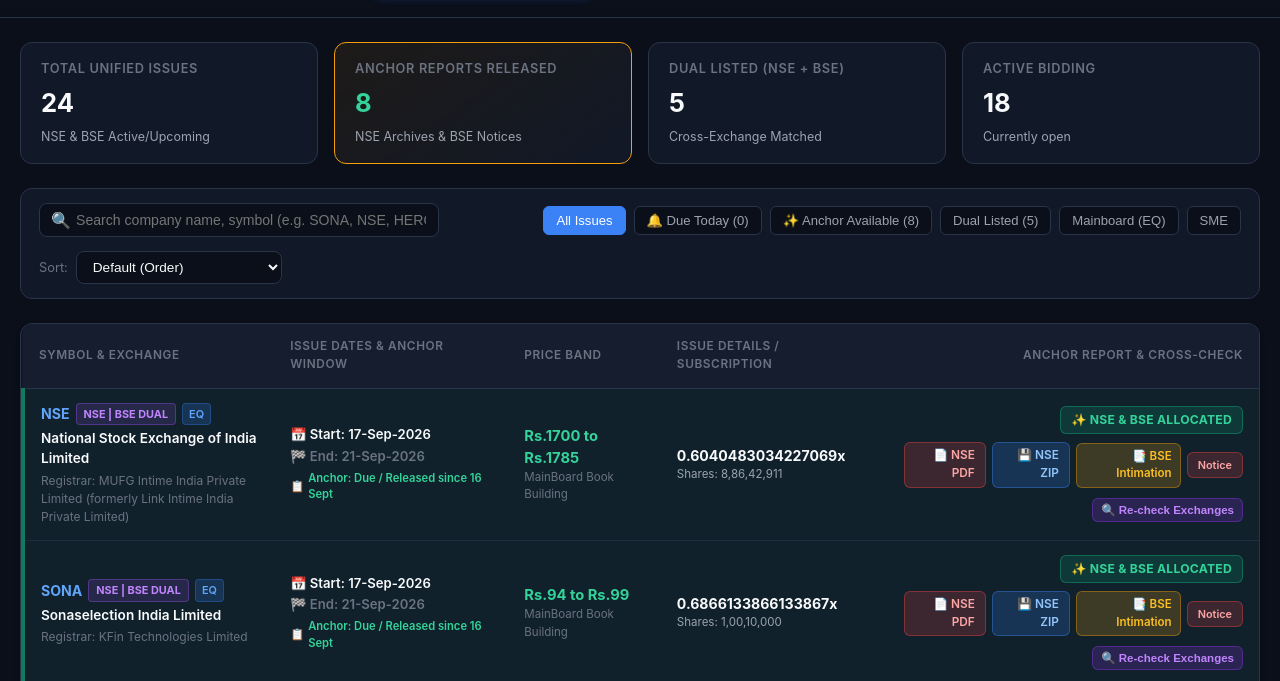
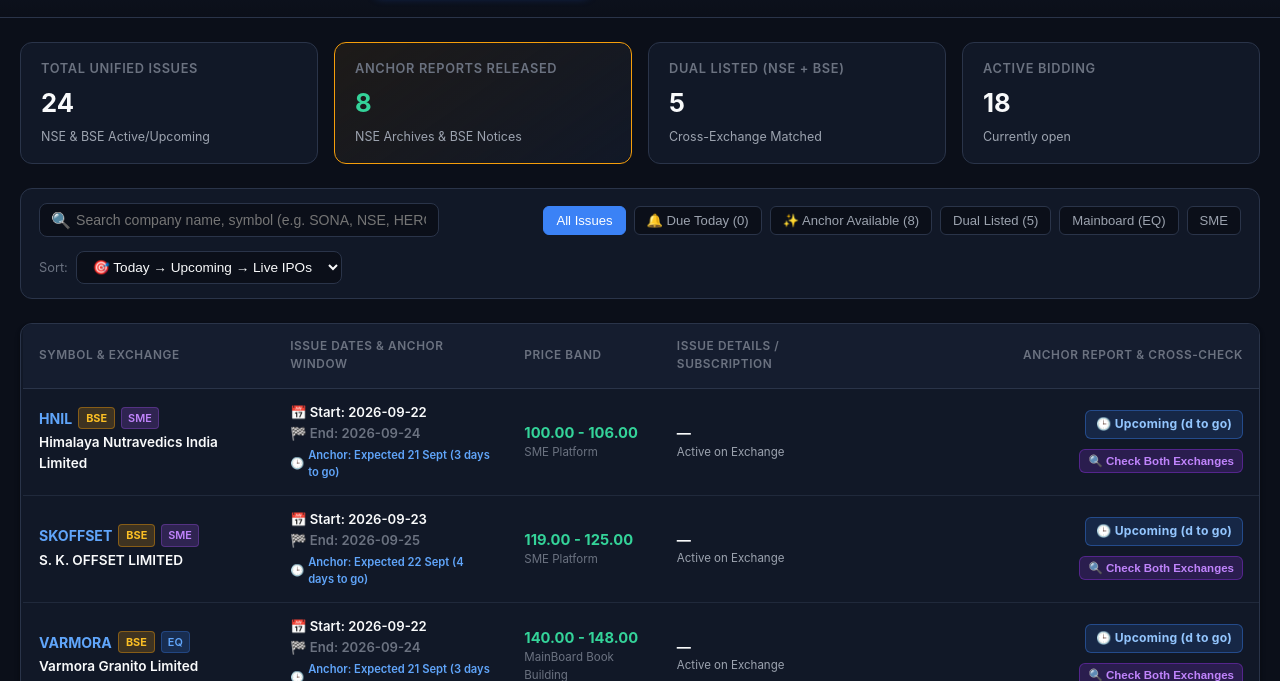
Before and after one commit to pmilan24/gmpupdatepremium, a plain HTML site: page anchor.html in a window 1280 px wide. Shown: the part 119-800 px from the top of the page. Drawn offline with Linux system fonts and the light colour scheme; no server answers.

Commit message:
feat(anchor): default sort timeline Today -> Upcoming -> Live IPOs

```diff
--- a/anchor.html
+++ b/anchor.html
@@ -123,8 +123,7 @@
       <div style="display: flex; align-items: center; gap: 8px;">
         <span style="font-size: 0.8rem; color: var(--text-muted);">Sort:</span>
         <select id="sortSelect" class="sort-select">
-          <option value="default">Default (Order)</option>
-          <option value="today-first">🔔 Due Today First</option>
+          <option value="today-timeline" selected>🎯 Today → Upcoming → Live IPOs</option>
           <option value="anchor-first">✨ Anchor Available First</option>
           <option value="symbol-asc">Symbol (A–Z)</option>
           <option value="times-desc">Subscription (High to Low)</option>
--- a/anchor.js
+++ b/anchor.js
@@ -10,7 +10,7 @@
   let ipoList = [];
   let storageState = loadStorage();
   let currentFilter = 'all';
-  let currentSort = 'default';
+  let currentSort = 'today-timeline';
   let searchQuery = '';
   let refreshIntervalSeconds = 60; // 1 min auto-refresh
   let secondsRemaining = refreshIntervalSeconds;
@@ -314,12 +314,36 @@
       );
     }
 
+    function getSortTier(item) {
+      const elig = item.anchorEligibility || {};
+      if (elig.isToday) return 1; // 1. Today list first
+      if (elig.isUpcoming) return 2; // 2. Next coming after
+      return 3; // 3. Live IPO list (active bidding / open)
+    }
+
     switch (currentSort) {
-      case 'today-first':
+      case 'today-timeline':
+      default:
         list.sort((a, b) => {
-          const aToday = (a.anchorEligibility && a.anchorEligibility.isToday) ? 1 : 0;
-          const bToday = (b.anchorEligibility && b.anchorEligibility.isToday) ? 1 : 0;
-          return bToday - aToday;
+          const tierA = getSortTier(a);
+          const tierB = getSortTier(b);
+          if (tierA !== tierB) return tierA - tierB;
+
+          // Inside upcoming tier, sort by daysToGo ascending (soonest first)
+          if (tierA === 2) {
+            const aDays = (a.anchorEligibility && a.anchorEligibility.daysToGo) || 99;
+            const bDays = (b.anchorEligibility && b.anchorEligibility.daysToGo) || 99;
+            if (aDays !== bDays) return aDays - bDays;
+          }
+
+          // Inside live tier, anchor available first
+          if (tierA === 3) {
+            const aHas = a.anchor && a.anchor.available ? 1 : 0;
+            const bHas = b.anchor && b.anchor.available ? 1 : 0;
+            if (aHas !== bHas) return bHas - aHas;
+          }
+
+          return (a.symbol || '').localeCompare(b.symbol || '');
         });
         break;
       case 'anchor-first':
@@ -334,8 +358,6 @@
         break;
       case 'times-desc':
         list.sort((a, b) => (b.noOfTime || 0) - (a.noOfTime || 0));
-        break;
-      default:
         break;
     }
 
@@ -442,8 +464,16 @@
           </div>
         `;
       } else {
-        const badgeClass = isToday ? 'anchor-badge today-pending' : 'anchor-badge pending';
-        const label = isToday ? '🔔 Due Today (Watch!)' : '⏳ Not Released';
+        let badgeClass = 'anchor-badge pending';
+        let label = '⏳ Not Released';
+        if (isToday) {
+          badgeClass = 'anchor-badge today-pending';
+          label = '🔔 Due Today (Watch!)';
+        } else if (elig.isUpcoming) {
+          badgeClass = 'anchor-badge upcoming-notice';
+          label = `🕒 Upcoming (${elig.daysToGo || ''}d to go)`;
+        }
+
         anchorHtml = `
           <div class="anchor-status-box">
             <span class="${badgeClass}">${label}</span>
--- a/fetch-bse-anchor.js
+++ b/fetch-bse-anchor.js
@@ -170,6 +170,8 @@
       eligible: true,
       isToday: true,
       isUpcoming: false,
+      diffDays: 0,
+      daysToGo: 0,
       expectedDate: expectedAnchorDate.toISOString().slice(0, 10),
       message: `Due Today (${dateFormatted})`
     };
@@ -179,6 +181,8 @@
       eligible: false,
       isToday: false,
       isUpcoming: true,
+      diffDays,
+      daysToGo,
       expectedDate: expectedAnchorDate.toISOString().slice(0, 10),
       message: `Expected ${dateFormatted} (${daysToGo} day${daysToGo > 1 ? 's' : ''} to go)`
     };
@@ -187,6 +191,8 @@
       eligible: true,
       isToday: false,
       isUpcoming: false,
+      diffDays,
+      daysToGo: 0,
       expectedDate: expectedAnchorDate.toISOString().slice(0, 10),
       message: `Due / Released since ${dateFormatted}`
     };
--- a/style.css
+++ b/style.css
@@ -1458,3 +1458,10 @@
   color: #000;
   font-weight: 700;
 }
+
+/* Upcoming Anchor Badge */
+.anchor-badge.upcoming-notice {
+  background: rgba(59, 130, 246, 0.15);
+  color: #93c5fd;
+  border: 1px solid rgba(59, 130, 246, 0.4);
+}
```
